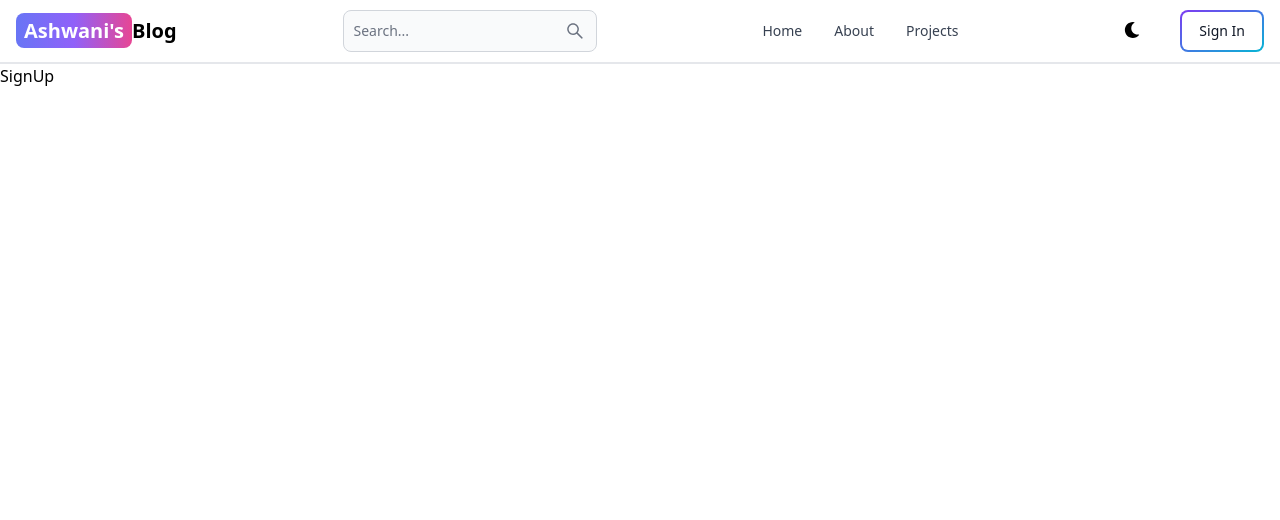
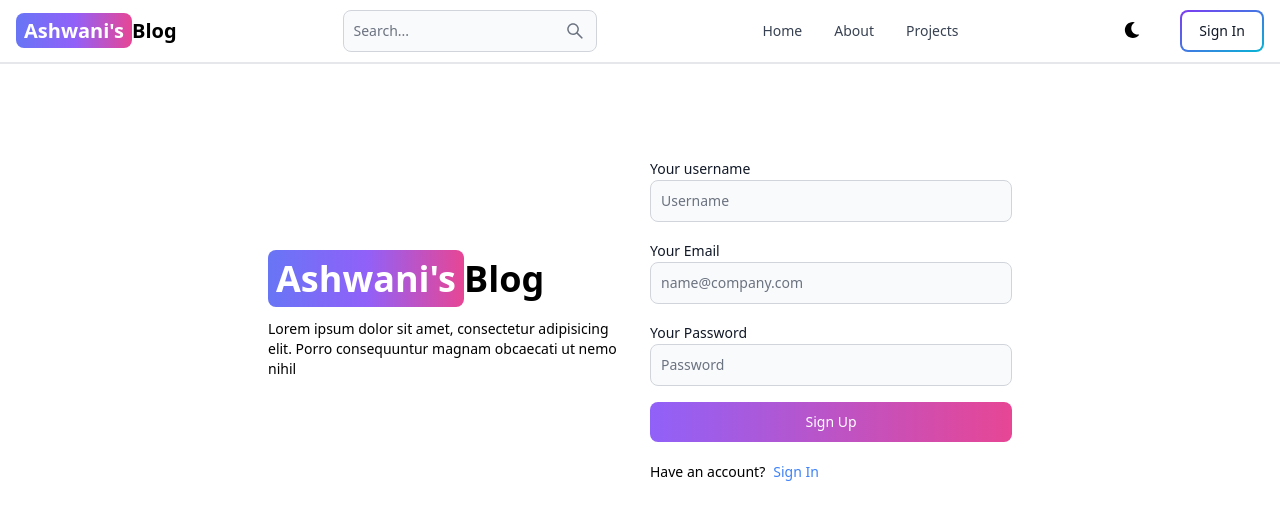
Before and after one commit to IRONASH1/mern-blog, a React (Vite) app in the folder client/: page /sign-up in a window 1280 px wide. Shown: the top 520 px of the page. Built offline with nearby package versions, Linux system fonts and the light colour scheme.

Commit message:
create sign up page ui

```diff
--- a/client/src/pages/SignUp.jsx
+++ b/client/src/pages/SignUp.jsx
@@ -1,5 +1,41 @@
+import { Button, Label, TextInput } from "flowbite-react";
+import { Link } from "react-router-dom";
+
 export default function SignUp() {
   return (
-    <div>SignUp</div>
+    <div className="min-h-screen mt-20">
+      <div className="flex p-3 max-w-3xl mx-auto flex-col md:flex-row md:items-center gap-5">
+        {/* left */}
+        <div className="flex-1">
+        <Link to="/" className="font-bold dark:text-white text-4xl">
+      <span className="px-2 py-1 bg-gradient-to-r from-indigo-500 via-purple-500 to-pink-500 rounded-lg text-white">Ashwani's</span>
+      Blog
+      </Link>
+      <p className="text-sm mt-5">Lorem ipsum dolor sit amet, consectetur adipisicing elit. Porro consequuntur magnam obcaecati ut nemo nihil</p>
+        </div>
+        {/* right */}
+        <div className="flex-1">
+          <form className="flex flex-col gap-4">
+            <div>
+              <Label value="Your username" />
+              <TextInput type="text" placeholder="Username" id="username" />
+            </div>
+            <div>
+              <Label value="Your Email" />
+              <TextInput type="email" placeholder="name@company.com" id="email" />
+            </div>
+            <div>
+              <Label value="Your Password" />
+              <TextInput type="text" placeholder="Password" id="password" />
+            </div>
+            <Button gradientDuoTone='purpleToPink' type="submit">Sign Up</Button>
+          </form>
+          <div className="flex gap-2 text-sm mt-5">
+            <span>Have an account?</span>
+            <Link to='/sign-in' className="text-blue-500">Sign In</Link>
+          </div>
+        </div>
+      </div>
+    </div>
   )
 }
```
